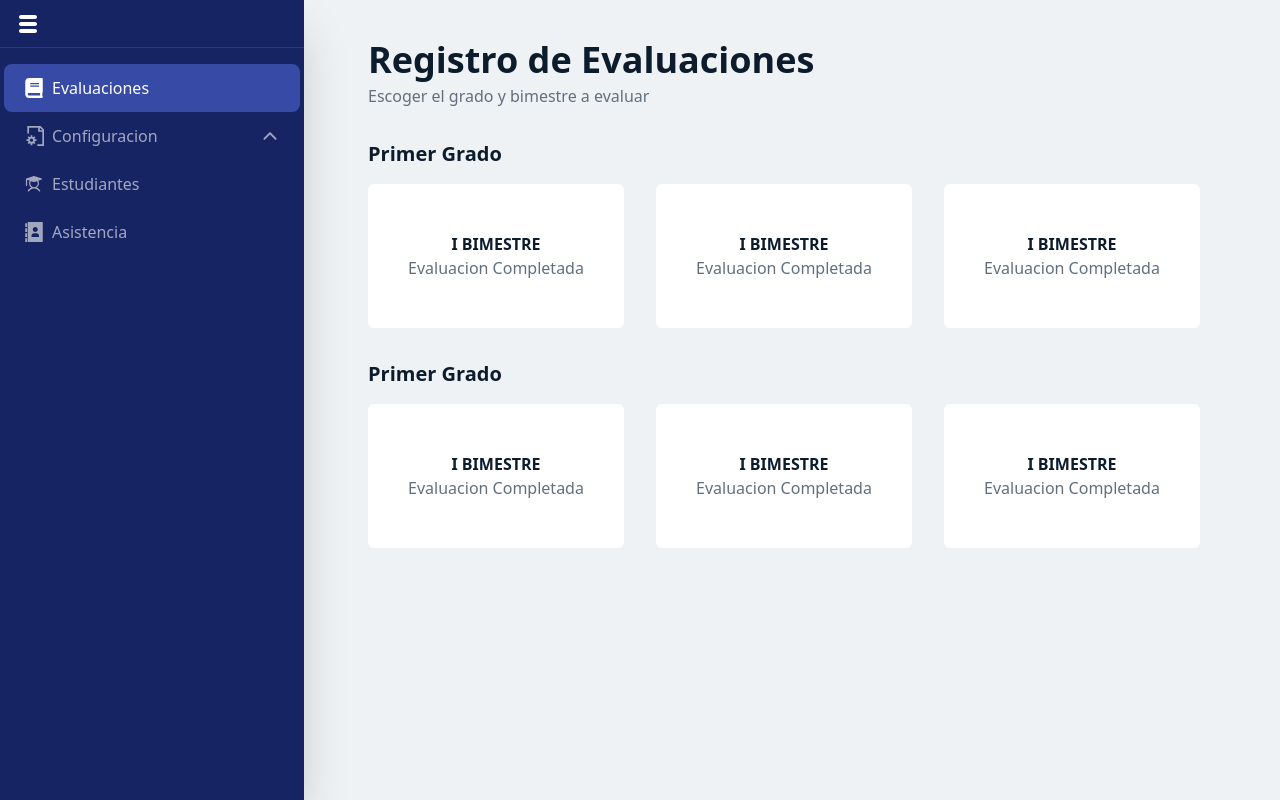
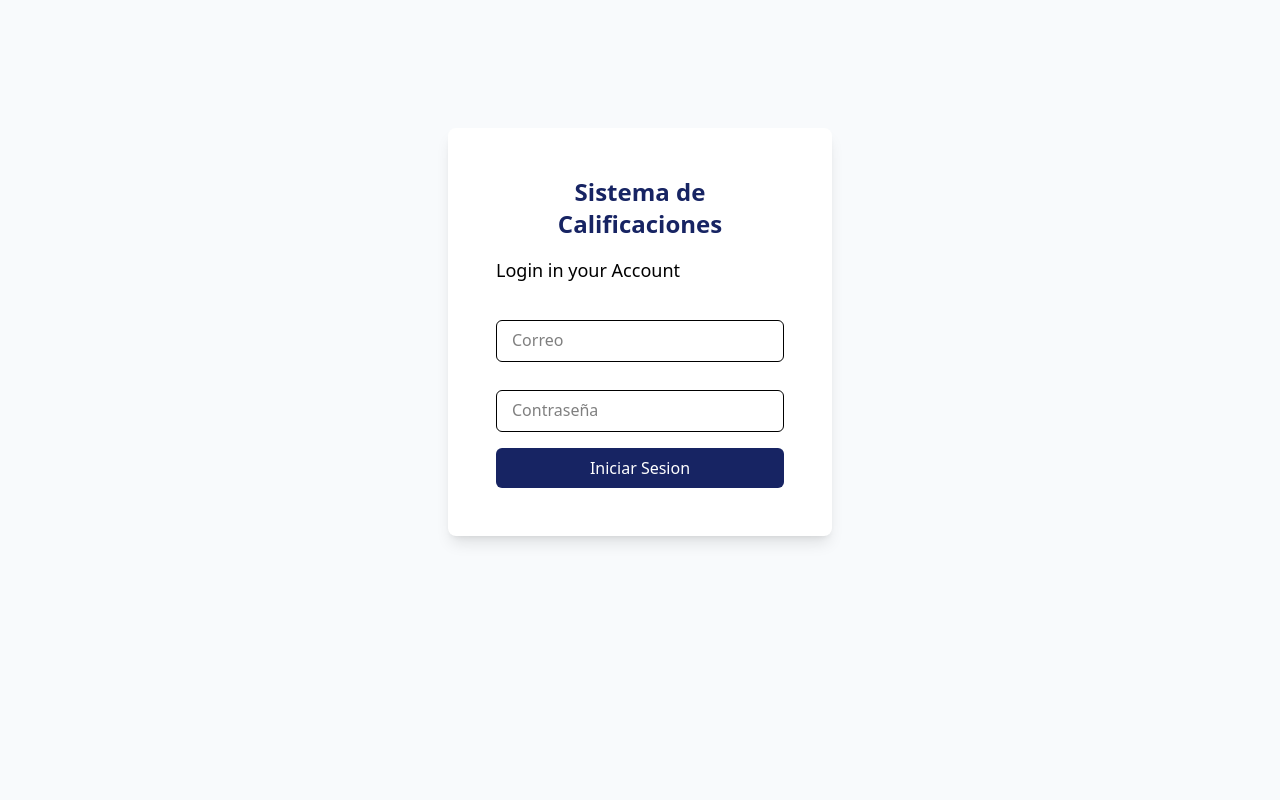
Before and after one commit to AbelLLontop/Sistema-Gestion-Educativa-Frontend, a React (Vite) app: page /login in a window 1280 px wide. Before the commit this address led to /registro-evaluaciones. Built offline with nearby package versions, Linux system fonts and the light colour scheme.

Commit message:
feat: se creo la vista de Login

```diff
--- /dev/null
+++ b/src/pages/Login.tsx
@@ -0,0 +1,100 @@
+import { ComponentProps, FormEvent, useState } from "react";
+import Loading from "../components/Loading";
+import { useNavigate } from "react-router-dom";
+
+const SimpleInput = ({name, type="text",autoFocus=false,value,setValue}:ComponentProps<"input">&{name:string,value:string,setValue:(e:string)=>void})=>{
+    return (
+        <div className="pt-7">
+        <div className="relative">
+            <label htmlFor="">
+            <input
+            value={value}
+            onChange={(e)=>setValue(e.target.value)}
+            autoFocus={autoFocus}
+              className="w-full px-4 py-2 border rounded-md outline-none peer"
+              type={type}
+              placeholder=""
+              />
+            <div className="
+            peer-[:placeholder-shown]:top-[.5rem]
+            peer-[:placeholder-shown]:left-4
+            peer-[:focus]:top-[-1.4rem]
+            peer-[:focus]:left-0
+            top-[-1.4rem]  absolute
+            peer-[:placeholder-shown]:text-base
+            peer-[:placeholder-shown]:text-black/50
+            peer-[:focus]:text-sm
+            peer-[:focus]:text-black
+            text-sm
+            left-0 transition-all pointer-events-none text-black">
+              {name}
+            </div>
+              </label>
+        </div>
+        </div>
+    )
+}
+const login = async (email:string,password:string)=>{
+    const response = await fetch("http://localhost:3000/api/auth/login",{
+        method:"POST",
+        headers:{
+            "Content-Type":"application/json"
+        },
+        body:JSON.stringify({email,password})
+    })
+    const data = await response.json();
+    return data;
+
+}
+const LoginPage = () => {
+    const [username,setUsername] = useState("");
+    const [password,setPassword] = useState("");
+    const [res,setRes] = useState("");
+    const [error,setError] = useState("");
+    const [loading, setLoading] = useState(false);
+    const navigate = useNavigate();
+
+    const handleSubmit = async (e:FormEvent)=>{
+        e.preventDefault();
+        setError("");
+        setLoading(true);
+        const response = await login(username,password);
+        if(response?.error){
+            if(response.type === "APPLICATION ERROR"){
+                setError(response.message);
+            }
+        }
+        //! aplicar delay al loading para que no den click infinitos a un boton
+        setLoading(false);
+        setRes(JSON.stringify(response,null,2));
+        navigate("/",{
+          replace:true,
+        })
+
+    }
+  return (
+    <>
+    <div className="flex justify-center w-full h-screen bg-slate-50">
+      <form onSubmit={handleSubmit} className="bg-white shadow-lg mt-[8rem] max-w-[24rem] w-full h-fit p-12 rounded-lg">
+        <div className="mb-2">
+        <h1 className="mb-4 text-2xl font-semibold text-center text-primary">Sistema de Calificaciones</h1>
+        <p className="text-lg">Login in your Account</p>
+        {error&&(
+        <span className="block w-full p-2 mt-3 text-sm bg-red-300 rounded-md text-red-950">
+            {error}
+        </span>
+        )}
+        </div>
+        <SimpleInput name="Correo" autoFocus={true} type="email" value={username} setValue={setUsername} />
+        <label htmlFor="" className="block">
+        <SimpleInput name="Contraseña" type="password" value={password} setValue={setPassword}/>
+        </label>
+        <button type="submit" className="w-full py-2 mt-4 text-white rounded-md outline-none bg-primary hover:bg-primaryHover"> Iniciar Sesion</button>
+      <pre>{res}</pre>
+      </form>
+    </div>
+    {loading && <Loading />}
+    </>
+  );
+};
+export default LoginPage;
--- a/src/router/index.tsx
+++ b/src/router/index.tsx
@@ -6,6 +6,7 @@ import PeriodosPage from "../pages/PeriodosPage";
 import AreasPage from "../pages/AreasPage";
 import CompetenciasPage from "../pages/CompetenciasPage";
 import NivelesPage from "../pages/NivelesPage";
+import LoginPage from "../pages/Login";
 
 const routes = createBrowserRouter([
   {
@@ -23,6 +24,10 @@ const routes = createBrowserRouter([
       { path: "*", element: <Navigate to="/registro-evaluaciones" replace />}
     ],
   },
+  {
+    path:"/login",
+    element: <LoginPage />,
+  }
 ]);
 
 export default routes;
```
